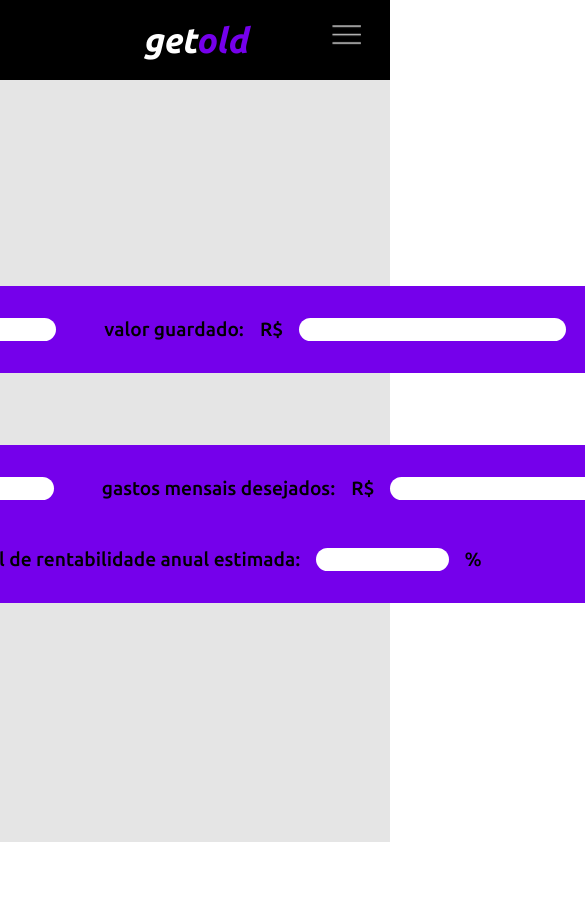
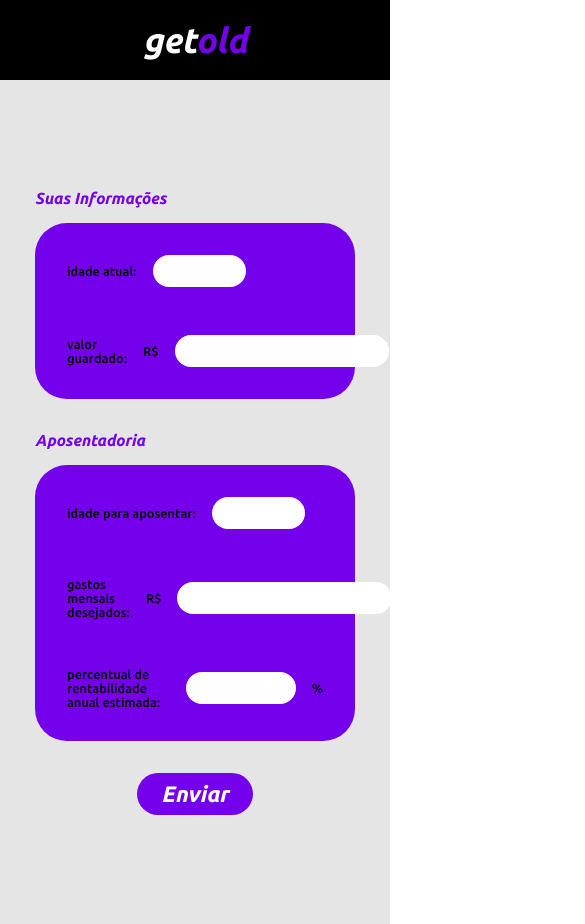
Before and after one commit to eduardaterra/getold, a React (Create React App) app: page /form in a window 390 px wide. Shown: the top 924 px of the page, 585 px wide, since content can reach past the window. Before the commit the page ends 844 px from the top, so only its background shows below. Built offline with nearby package versions, Linux system fonts and the light colour scheme.

Commit message:
Form Page Responsive

```diff
--- a/src/components/Header.tsx
+++ b/src/components/Header.tsx
@@ -9,8 +9,7 @@ type propsType = {
   display: boolean;
 };
 
-const Header = (props: propsType) => {
-  const { setShowModal, setSlide, display } = props;
+const Header = ({ setShowModal, setSlide, display }: propsType) => {
   const history = useHistory();
 
   return (
@@ -120,7 +119,7 @@ const MobileMenuIcon = styled.img<Pick<propsType, "display">>`
   display: none;
   width: 1.8rem;
   @media (max-width: 758px) {
-    display: block;
+    display: ${({ display }) => (display ? "block" : "none")};
     cursor: pointer;
     position: absolute;
     top: 0;
--- a/src/pages/Form.tsx
+++ b/src/pages/Form.tsx
@@ -87,6 +87,14 @@ const FormContainer = styled.div`
   background: var(--light-gray);
   max-width: 100vw;
   min-height: 90.3vh;
+  @media (max-width: 1024px) {
+    margin-top: -5rem;
+    min-height: 100vh;
+  }
+  @media (max-width: 540px) {
+    margin-top: 0;
+    padding: 2rem 0;
+  }
 `;
 
 const InfoForm = styled.div`
@@ -97,6 +105,9 @@ const InfoForm = styled.div`
   > h3 {
     font: bold italic 1.3rem "Ubuntu", sans-serif;
     color: var(--purple);
+    @media (max-width: 758px) {
+      font-size: 1rem;
+    }
   }
 `;
 
@@ -135,13 +146,51 @@ const InputContainer = styled.div`
       }
     }
   }
+  @media (max-width: 1024px) {
+    width: 40rem;
+    > div {
+      flex-direction: column;
+      align-items: flex-start;
+    }
+  }
+  @media (max-width: 758px) {
+    width: 30rem;
+    > div {
+      > div {
+        display: flex;
+        align-items: center;
+        > label {
+          font: 500 0.8rem "Ubuntu", sans-serif;
+          display: flex;
+          align-items: center;
+        }
+        > input {
+          font-size: 0.8rem;
+          height: 2rem;
+        }
+      }
+    }
+  }
+  @media (max-width: 500px) {
+    width: 20rem;
+  }
+  @media (max-width: 340px) {
+    width: 16rem;
+    padding: 1rem;
+    > div {
+      > div {
+        > input {
+          max-width: 7.5rem;
+        }
+      }
+    }
+  }
 `;
 
 const SendButton = styled.button`
   background: var(--purple);
   border: none;
   border-radius: 3rem;
-  margin-left: 62rem;
   color: white;
   font: bold italic 1.4rem "Ubuntu", sans-serif;
   padding: 0.5rem 1.5rem;
@@ -152,6 +201,8 @@ const SendButton = styled.button`
     color: var(--purple);
     border: 1px solid var(--purple);
   }
+  @media (max-width: 1024px) {
+  }
 `;
 
 export default Form;
```
